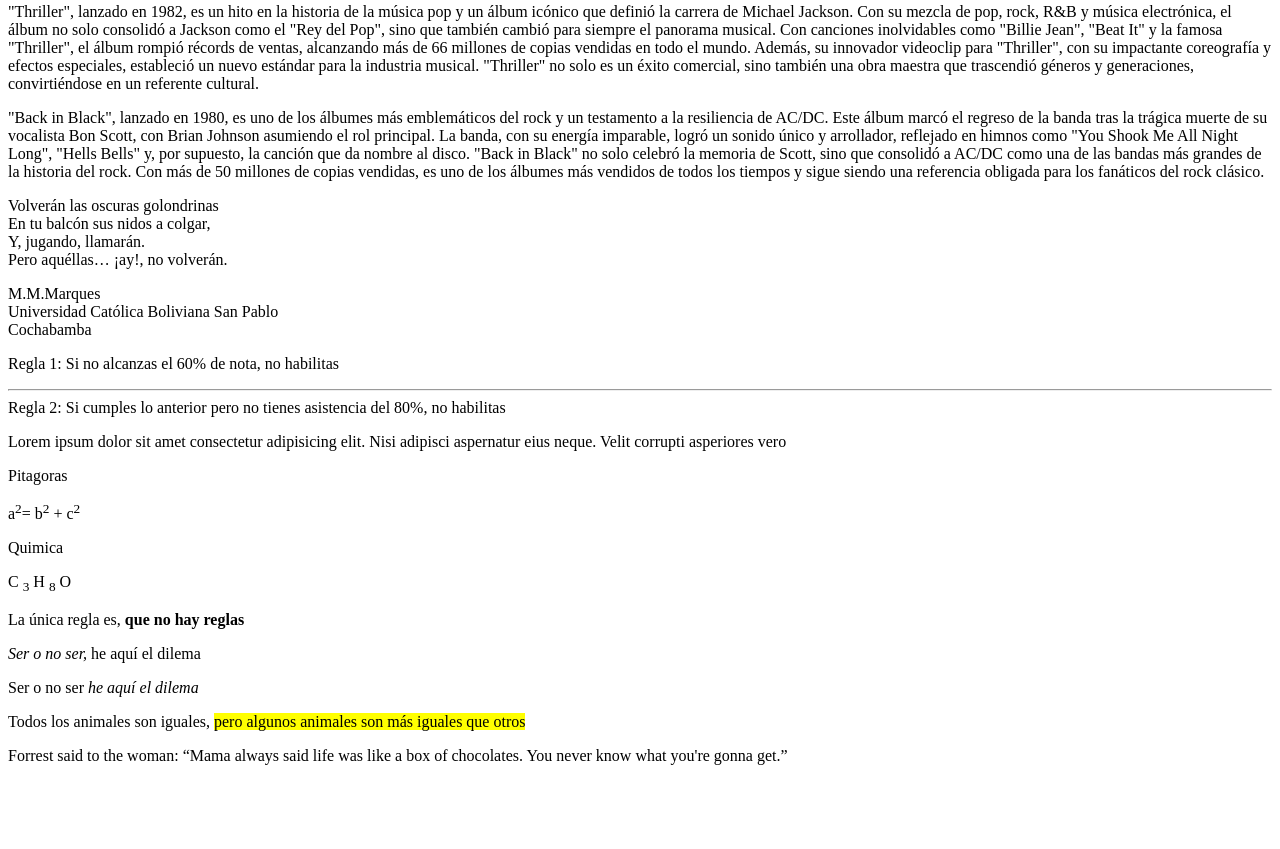
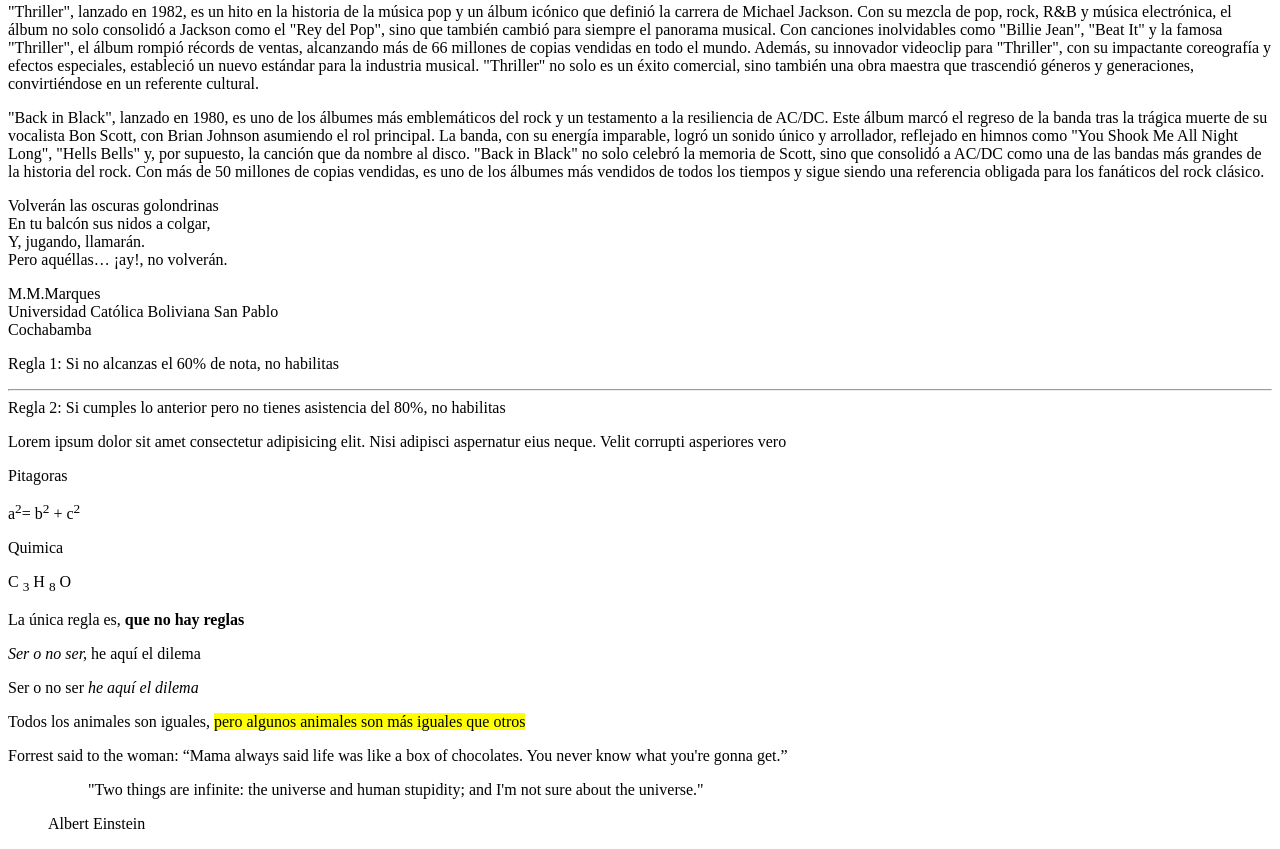
Before and after one commit to gandarillasNavia/ElmDeTexto, a plain HTML site: page index.html in a window 1280 px wide. Shown: the part 426-1275 px from the top of the page. Before the commit the page ends 1207 px from the top, so only its background shows below. Drawn offline with Linux system fonts and the light colour scheme.

Commit message:
Terminado 3

```diff
--- a/index.html
+++ b/index.html
@@ -46,7 +46,7 @@
     </div>
 
     <div class="wbr">
-        <p>Lorem ipsum dolor sit amet consectetur adipisicing elit. Nisi adipisci aspernatur eius neque. Velit <wbr> corrupti asperiores vero </p>
+        <p>Lorem ipsum dolor sit amet consectetur adipisicing elit. Nisi adipisci aspernatur eius neque. Velit <wbr /> corrupti asperiores vero </p>
     </div>
 
     <div class="superindice">
@@ -81,5 +81,14 @@
     <div class="cita-en-linea">
         <p> Forrest said to the woman: <q cite="https://www.imdb.com/es-es/title/tt0109830/?ref_=ls_t_15">Mama always said life was like a box of chocolates. You never know what you're gonna get.</q></p>
     </div>
+<figure>
+    <blockquote cite="https://www.goodreads.com/author/show/9810.Albert_Einstein">
+        <p>
+            "Two things are infinite: the universe and human stupidity; and I'm not sure about the universe."
+        </p>
+    </blockquote>
+    <figcaption> Albert Einstein </figcaption>
+</figure>
+
 </body>
 </html>
```
